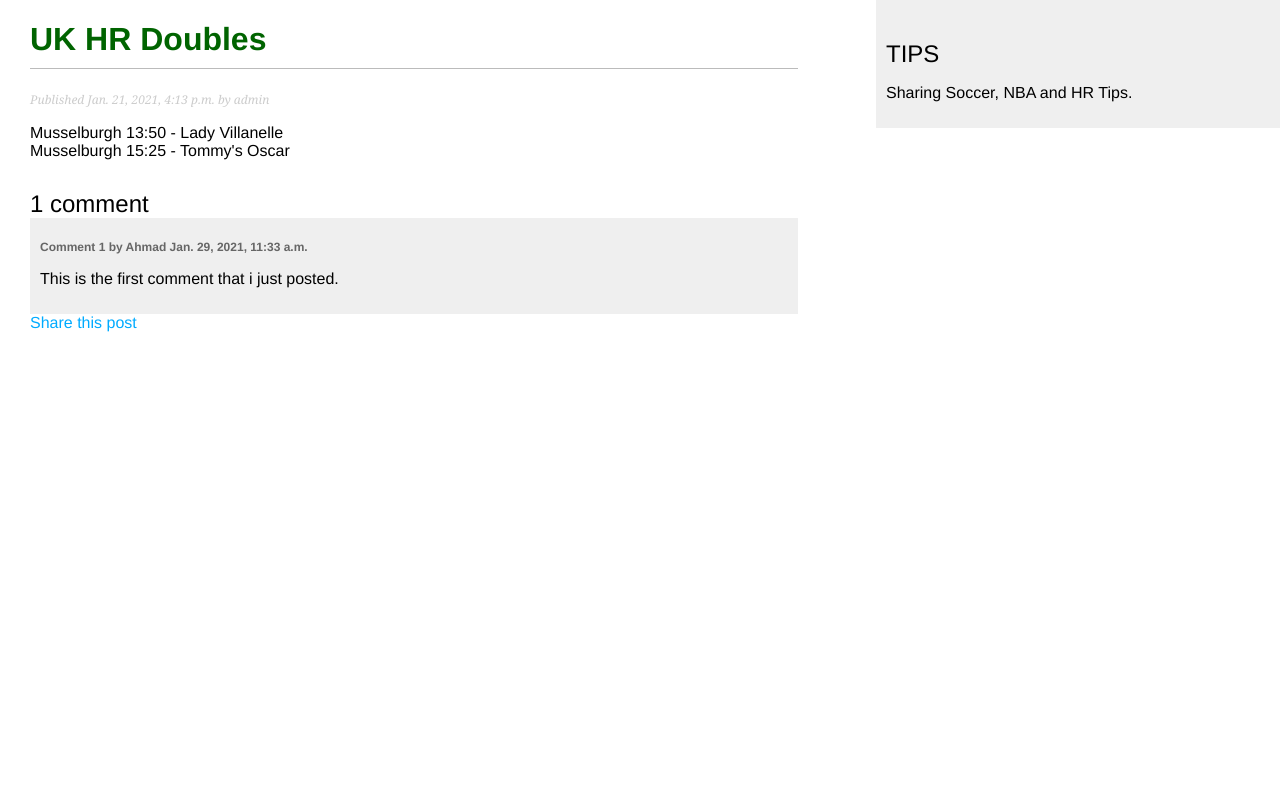
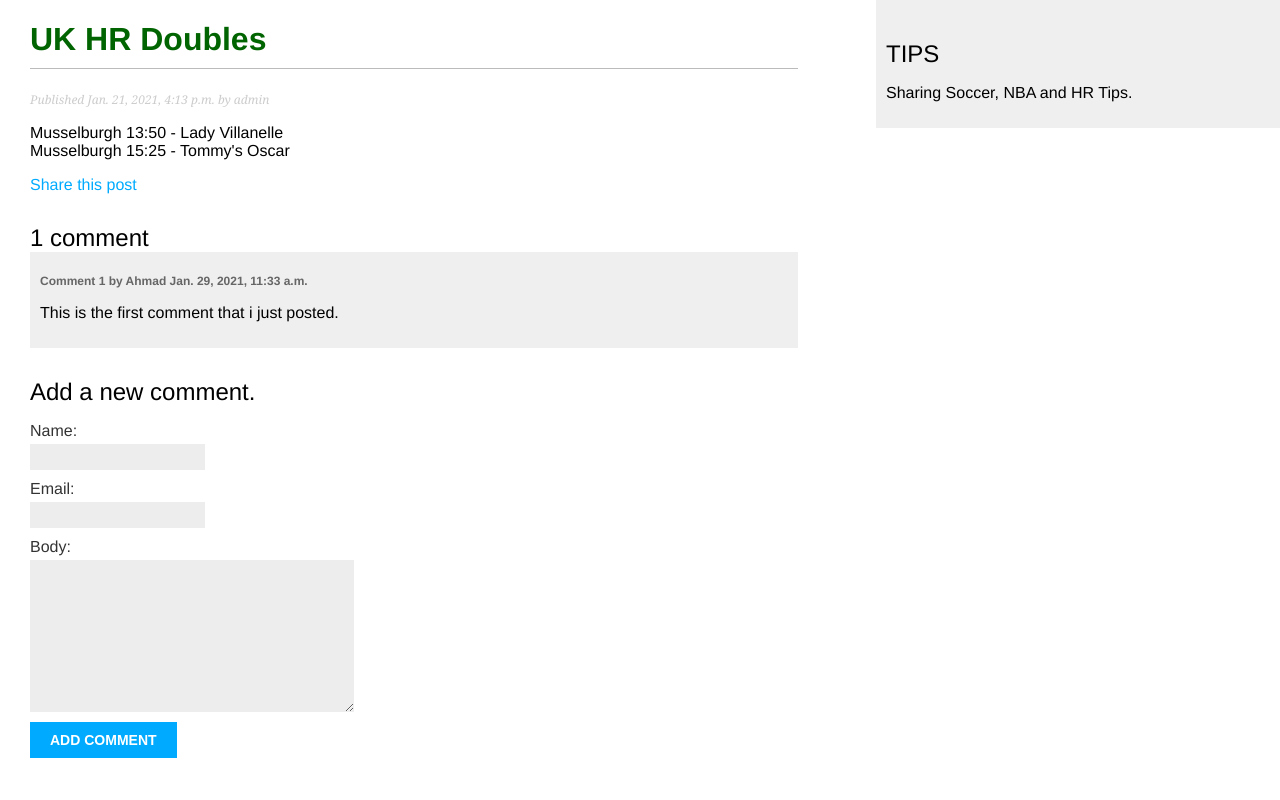
Before and after one commit to Sholamide/django-blog-app, a Django app: a page that uses blog/templates/blog/post/detail.html in a window 1280 px wide. Run offline with Django 3.2, Linux system fonts and the light colour scheme; data comes from the database, SQL or seed files in the repository; both versions use the stored data as it was after the commit.

Commit message:
[IMP] adding comment form

```diff
--- a/blog/templates/blog/post/detail.html
+++ b/blog/templates/blog/post/detail.html
@@ -7,6 +7,10 @@ Published {{ post.publish }} by {{ post.author }}
 </p>
 {{ post.body|linebreaks }}
 <p>
+<a href="{% url "blog:post_share" post.id %}">
+Share this post
+</a>
+</p>
 {% with comments.count as total_comments %}
 <h2>
 {{ total_comments }} comment{{ total_comments|pluralize }}
@@ -22,8 +26,14 @@ Comment {{ forloop.counter }} by {{ comment.name }} {{ comment.created }}
 {% empty %}
 <p>There are no comments yet.</p>
 {% endfor %}
-<a href="{% url "blog:post_share" post.id %}">
-Share this post
-</a>
-</p>
+{% if new_comment %}
+<h2>Your comment has been added.</h2>
+{% else %}
+<h2>Add a new comment.</h2>
+<form method="POST">
+{{ comment_form.as_p }}
+{% csrf_token %}
+<p><input type="submit" value="Add comment"></p>
+</form>
+{% endif %}
 {% endblock %}
```
Also changed, not shown: db.sqlite3.
